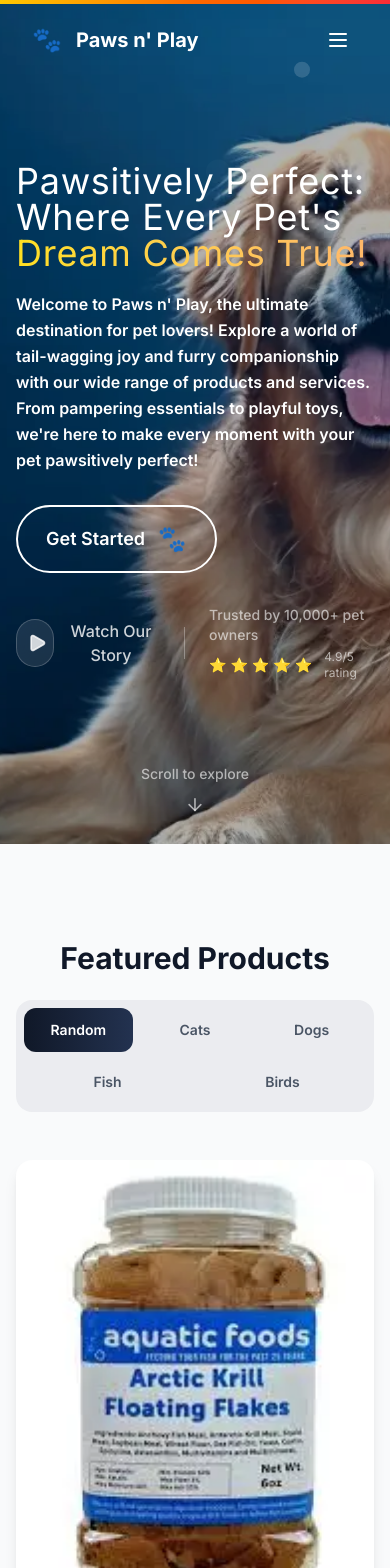
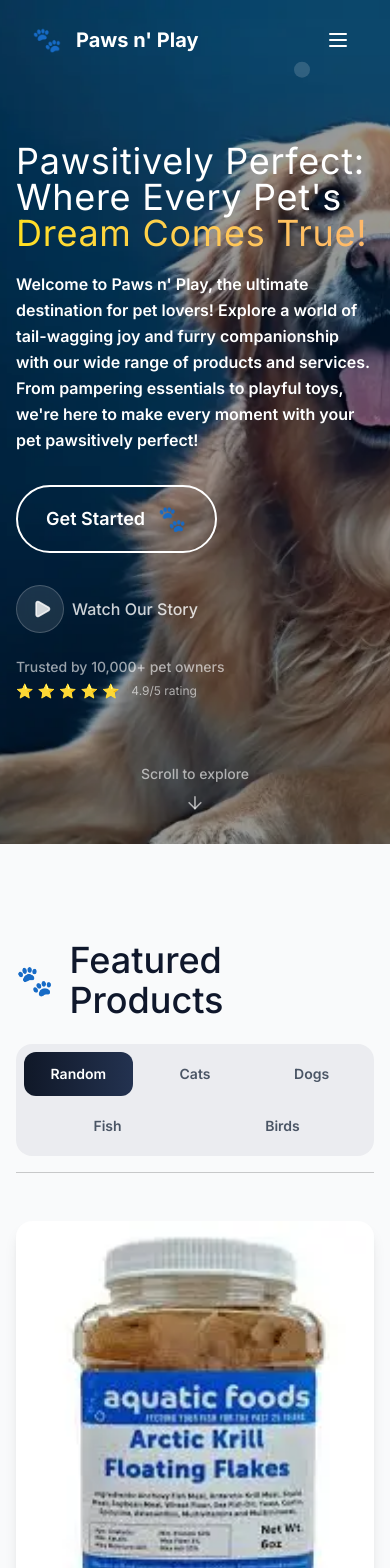
Before and after one commit to DTcode22/pawsnplay, a Next.js app: page / in a window 390 px wide. Shown: the top 1568 px of the page. Built offline with nearby package versions, Linux system fonts and the light colour scheme.

Commit message:
fix: removed unused code, small qol improvements

```diff
--- a/src/app/layout.tsx
+++ b/src/app/layout.tsx
@@ -21,7 +21,7 @@ export const metadata: Metadata = {
     siteName: "Paws n' Play",
     images: [
       {
-        url: '/hero-dog-image.webp',
+        url: '/hero-dog.webp',
         width: 1200,
         height: 630,
         alt: "Paws n' Play - Pet Care Services",
@@ -34,7 +34,7 @@ export const metadata: Metadata = {
     card: 'summary_large_image',
     title: "Paws n' Play - Premium Pet Care",
     description: 'A Pets Dream',
-    images: ['/hero-dog-image.webp'],
+    images: ['/hero-dog.webp'],
   },
   robots: {
     index: true,
--- a/src/app/page.tsx
+++ b/src/app/page.tsx
@@ -6,7 +6,6 @@ import Navbar from '@/components/layout/Navbar';
 import Footer from '@/components/layout/Footer';
 import Hero from '@/components/sections/HeroSection';
 import { LoadingScreen } from '@/components/animations/LoadingScreen';
-import { ScrollProgress } from '@/components/animations/ScrollProgress';
 import FeaturedProductsSection from '@/components/sections/FeaturedProductsSection';
 import ServicesSection from '@/components/sections/ServicesSection';
 import AboutSection from '@/components/sections/AboutSection';
@@ -36,7 +35,6 @@ export default function Home() {
       transition={{ duration: 0.5 }}
       className="relative"
     >
-      <ScrollProgress />
       <Navbar />
       <Hero />
       <FeaturedProductsSection />
--- a/src/components/animations/ScrollProgress.tsx
+++ /dev/null
@@ -1,19 +0,0 @@
-'use client';
-
-import { motion, useScroll, useSpring } from 'framer-motion';
-
-export const ScrollProgress = () => {
-  const { scrollYProgress } = useScroll();
-  const scaleX = useSpring(scrollYProgress, {
-    stiffness: 100,
-    damping: 30,
-    restDelta: 0.001,
-  });
-
-  return (
-    <motion.div
-      className="fixed top-0 left-0 right-0 h-1 bg-gradient-to-r from-yellow-400 via-orange-500 to-red-500 transform-gpu z-50"
-      style={{ scaleX, transformOrigin: '0%' }}
-    />
-  );
-};
--- a/src/components/layout/Navbar.tsx
+++ b/src/components/layout/Navbar.tsx
@@ -130,9 +130,9 @@ const Navbar = () => {
           </nav>
 
           <motion.button
-            className={`hidden lg:flex items-center justify-center px-5 py-2.5 text-base font-semibold rounded-full transition-all duration-300 hover:scale-105 active:scale-95 shadow-sm ${
+            className={`hidden lg:flex items-center justify-center px-5 py-2.5 text-base font-semibold rounded-full transition-all duration-300 hover:scale-105 cursor-pointer active:scale-95 shadow-sm ${
               isScrolled
-                ? 'bg-gray-900 text-white hover:bg-gray-800'
+                ? 'bg-sky-950/95 text-white hover:bg-sky-950'
                 : 'bg-white text-gray-900 hover:bg-gray-100'
             }`}
             whileHover={{ scale: 1.05 }}
@@ -165,7 +165,7 @@ const Navbar = () => {
               initial={{ opacity: 0, height: 0 }}
               animate={{ opacity: 1, height: 'auto' }}
               exit={{ opacity: 0, height: 0 }}
-              transition={{ duration: 0.3 }}
+              transition={{ duration: 0 }}
             >
               <div className="px-4 py-6 space-y-4">
                 {navItems.map((item) => (
--- a/src/components/sections/AboutSection.tsx
+++ b/src/components/sections/AboutSection.tsx
@@ -17,7 +17,7 @@ const AboutSection = () => {
         </div>
 
         <div className="grid grid-cols-1 lg:grid-cols-2 gap-y-12 lg:gap-16 items-center">
-          <ScrollReveal direction="left">
+          <ScrollReveal>
             <div className="prose prose-xl text-slate-800 max-w-none space-y-6">
               <p>
                 At Paws n’ Play, our journey began with a simple yet profound
@@ -48,7 +48,7 @@ const AboutSection = () => {
             </div>
           </ScrollReveal>
 
-          <ScrollReveal direction="right">
+          <ScrollReveal delay={0.2}>
             <div className="relative h-[550px] w-full">
               <div className="absolute top-0 left-[15%] w-[85%] h-[90%] rounded-xl shadow-2xl overflow-hidden">
                 <Image
@@ -59,7 +59,7 @@ const AboutSection = () => {
                   sizes="(max-width: 1024px) 85vw, 42.5vw"
                 />
               </div>
-              <div className="absolute z-10 bottom-0 left-0 w-[36%] rounded-2xl shadow-2xl overflow-hidden border-12 border-white">
+              <div className="absolute z-10 bottom-0 left-0 sm:w-[36%] w-[50%] h-[36%] rounded-2xl shadow-2xl overflow-hidden border-12 border-white">
                 <Image
                   src="/images/about/about2.webp"
                   alt="A chew toy for pets"
--- a/src/components/sections/ContactSection.tsx
+++ b/src/components/sections/ContactSection.tsx
@@ -45,7 +45,7 @@ const ContactSection = () => {
         </div>
 
         <div className="grid lg:grid-cols-2 gap-16 items-start">
-          <ScrollReveal direction="left" className="flex flex-col gap-12">
+          <ScrollReveal className="flex flex-col gap-12">
             <div className="grid grid-cols-1 sm:grid-cols-2 gap-8">
               {contactInfo.map((item, index) => (
                 <motion.div
@@ -69,7 +69,7 @@ const ContactSection = () => {
             </div>
           </ScrollReveal>
 
-          <ScrollReveal direction="right">
+          <ScrollReveal delay={0.2}>
             <div className="bg-white p-8 rounded-2xl shadow-2xl">
               <form action="#" method="POST" className="space-y-6">
                 <div className="grid grid-cols-1 sm:grid-cols-2 gap-6">
--- a/src/components/sections/FeaturedProductsSection.tsx
+++ b/src/components/sections/FeaturedProductsSection.tsx
@@ -47,10 +47,11 @@ const FeaturedProductsSection = () => {
   return (
     <section id="shop" className="py-24 bg-gray-50">
       <Container size="custom">
+        <div className="border-b border-black/20 pb-4 mb-12">
           <ScrollReveal>
-          <div className="flex flex-col md:flex-row justify-between items-center gap-6 mb-12">
-            <h2 className="text-3xl md:text-4xl font-bold text-gray-900">
-              Featured Products
+            <div className="flex flex-col md:flex-row justify-between items-center gap-6">
+              <h2 className="text-4xl font-medium text-slate-900 flex items-center gap-4">
+                <span className="text-3xl">🐾</span> Featured Products
               </h2>
               <div className="w-full max-w-md md:w-auto grid grid-cols-6 md:flex md:flex-wrap md:justify-center items-center gap-2 p-2 bg-gray-200/70 rounded-2xl">
                 {categories.map((cat, index) => (
@@ -82,6 +83,7 @@ const FeaturedProductsSection = () => {
               </div>
             </div>
           </ScrollReveal>
+        </div>
 
         <div className="grid grid-cols-1 md:grid-cols-2 lg:grid-cols-3 gap-8">
           {displayedProducts.length > 0 ? (
--- a/src/components/sections/HeroSection.tsx
+++ b/src/components/sections/HeroSection.tsx
@@ -1,6 +1,6 @@
 'use client';
 
-import { motion } from 'framer-motion';
+import { motion, AnimatePresence } from 'framer-motion';
 import { ArrowRight, Play } from 'lucide-react';
 import { useState, useEffect } from 'react';
 import { Container } from '../ui/Container';
@@ -8,16 +8,28 @@ import Image from 'next/image';
 
 const Hero = () => {
   const [isVisible, setIsVisible] = useState(false);
+  const [showScrollIndicator, setShowScrollIndicator] = useState(true);
 
   useEffect(() => {
     setIsVisible(true);
+
+    const handleScroll = () => {
+      if (window.scrollY > 10) {
+        setShowScrollIndicator(false);
+      } else {
+        setShowScrollIndicator(true);
+      }
+    };
+
+    window.addEventListener('scroll', handleScroll);
+    return () => window.removeEventListener('scroll', handleScroll);
   }, []);
 
   return (
     <section className="relative w-full h-[100vh] overflow-hidden">
       <div className="absolute inset-0">
         <Image
-          src="/images/hero-dog-cropped2.webp"
+          src="/images/hero-dog.webp"
           alt="Happy dog sitting in a field"
           fill
           priority
@@ -26,7 +38,7 @@ const Hero = () => {
           sizes="100vw"
         />
       </div>
-      <div className="absolute inset-0 bg-black/30" />
+      <div className="absolute inset-0 bg-black/40" />
 
       <div className="absolute inset-0 overflow-hidden pointer-events-none">
         <motion.div
@@ -129,7 +141,7 @@ const Hero = () => {
               transition={{ duration: 0.6, delay: 0.8, ease: 'easeOut' }}
             >
               <motion.button
-                className="group relative flex items-center justify-center gap-3 px-7 py-4 bg-transparent border-2 border-white text-white font-semibold text-lg rounded-full transition-all duration-300 overflow-hidden hover:bg-white hover:text-gray-900 hover:border-white hover:shadow-2xl"
+                className="group relative flex cursor-pointer items-center justify-center gap-3 overflow-hidden rounded-full border-2 border-white bg-transparent px-7 py-4 text-lg font-semibold text-white transition-all duration-300 hover:border-white hover:bg-white hover:text-gray-900 hover:shadow-2xl"
                 style={{ fontFamily: 'Inter, sans-serif' }}
                 whileHover={{ scale: 1.05 }}
                 whileTap={{ scale: 0.95 }}
@@ -141,7 +153,7 @@ const Hero = () => {
                   transition={{ duration: 0.3 }}
                   style={{ borderRadius: '50px' }}
                 />
-                <span className="relative z-10 group-hover:text-gray-900 transition-colors duration-300">
+                <span className="relative z-10 transition-colors duration-300 group-hover:text-gray-900 cursor-pointer">
                   Get Started
                 </span>
                 <motion.div
@@ -166,41 +178,41 @@ const Hero = () => {
             </motion.div>
 
             <motion.div
-              className="flex items-center gap-6 mt-8"
+              className="mt-8 flex flex-col items-start gap-6 sm:flex-row sm:items-center"
               initial={{ opacity: 0, y: 20 }}
               animate={{ opacity: 1, y: 0 }}
               transition={{ duration: 0.8, delay: 1.2 }}
             >
               <motion.button
-                className="flex items-center gap-2 text-white/80 hover:text-white transition-colors duration-300"
+                className="flex items-center gap-2 text-white/80 transition-colors duration-300 hover:text-white"
                 whileHover={{ scale: 1.05 }}
                 whileTap={{ scale: 0.95 }}
               >
                 <motion.div
-                  className="w-12 h-12 bg-white/10 backdrop-blur-sm rounded-full flex items-center justify-center border border-white/20"
+                  className="flex h-12 w-12 items-center justify-center rounded-full border border-white/20 bg-white/10 backdrop-blur-sm cursor-pointer"
                   whileHover={{ backgroundColor: 'rgba(255,255,255,0.2)' }}
                   transition={{ duration: 0.3 }}
                 >
-                  <Play className="w-5 h-5 ml-1" fill="currentColor" />
+                  <Play className="ml-1 h-5 w-5" fill="currentColor" />
                 </motion.div>
                 <span className="font-medium">Watch Our Story</span>
               </motion.button>
 
               <motion.div
-                className="h-8 w-px bg-white/30"
+                className="hidden h-8 w-px bg-white/30 sm:block"
                 initial={{ scaleY: 0 }}
                 animate={{ scaleY: 1 }}
                 transition={{ duration: 0.5, delay: 1.4 }}
               />
 
               <motion.div
-                className="text-white/60 text-sm"
+                className="text-sm text-white/60"
                 initial={{ opacity: 0 }}
                 animate={{ opacity: 1 }}
                 transition={{ duration: 0.8, delay: 1.6 }}
               >
                 <div className="font-medium">Trusted by 10,000+ pet owners</div>
-                <div className="flex items-center gap-1 mt-1">
+                <div className="mt-1 flex items-center gap-1">
                   {[...Array(5)].map((_, i) => (
                     <motion.span
                       key={i}
@@ -220,20 +232,25 @@ const Hero = () => {
         </motion.div>
       </Container>
 
+      <AnimatePresence>
+        {showScrollIndicator && (
           <motion.div
-        className="absolute bottom-8 left-1/2 transform -translate-x-1/2"
+            className="absolute bottom-8 left-1/2 -translate-x-1/2 transform"
             initial={{ opacity: 0, y: 20 }}
             animate={{ opacity: 1, y: 0 }}
-        transition={{ duration: 0.8, delay: 2 }}
+            exit={{ opacity: 0, y: 20 }}
+            transition={{ duration: 0.5 }}
           >
             <motion.div
-          className="flex flex-col items-center text-white/60 cursor-pointer hover:text-white/80 transition-colors duration-300"
+              className="flex cursor-pointer flex-col items-center text-white/60 transition-colors duration-300 hover:text-white/80"
               onClick={() => {
                 const nextSection = document.querySelector('#shop');
                 nextSection?.scrollIntoView({ behavior: 'smooth' });
               }}
             >
-          <span className="text-sm font-medium mb-2">Scroll to explore</span>
+              <span className="mb-2 text-sm font-medium">
+                Scroll to explore
+              </span>
               <motion.div
                 animate={{ y: [0, 8, 0] }}
                 transition={{
@@ -242,10 +259,12 @@ const Hero = () => {
                   ease: 'easeInOut',
                 }}
               >
-            <ArrowRight className="w-5 h-5 rotate-90" />
+                <ArrowRight className="h-5 w-5 rotate-90" />
               </motion.div>
             </motion.div>
           </motion.div>
+        )}
+      </AnimatePresence>
     </section>
   );
 };
--- a/src/components/sections/VideoSection.tsx
+++ b/src/components/sections/VideoSection.tsx
@@ -47,7 +47,7 @@ const VideoSection = () => {
 
               <ScrollReveal delay={0.3}>
                 <motion.button
-                  className="px-6 py-4 bg-gradient-to-r from-slate-900 to-slate-700 text-white font-semibold text-lg rounded-lg shadow-md"
+                  className="px-6 py-4 bg-gradient-to-r from-slate-900 to-slate-700 text-white font-semibold text-lg rounded-lg cursor-pointer shadow-md"
                   whileHover={{ scale: 1.05 }}
                   whileTap={{ scale: 0.95 }}
                 >
```
Also changed, not shown: src/components/ui/TeamMemberCard.tsx (+6 -2 lines), public/images/hero-dog.webp (renamed from public/images/hero-dog-cropped2.webp). Lines whose indentation alone changed are shown as unchanged.
